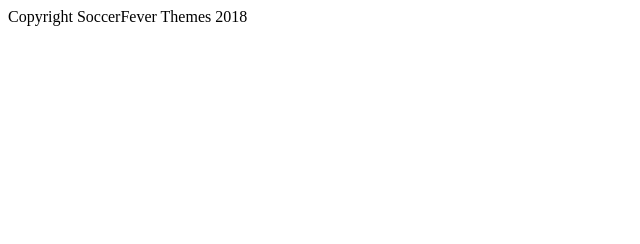
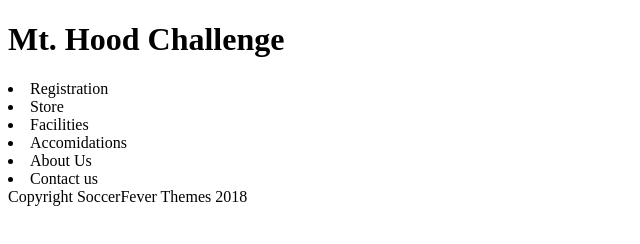
Before and after one commit to bsypher/soccerdemo, a plain HTML site: page index.html in a window 1280 px wide. Shown: the whole page, without its empty margins (0-640 px from the left). Drawn offline with Linux system fonts and the light colour scheme.

Commit message:
updated index.html

```diff
--- a/index.html
+++ b/index.html
@@ -7,10 +7,21 @@
 
 <body>
 	<div id = "big_wrapper">
-	<header id = "top menu">
+	<header id = "top_header">
+	<h1> Mt. Hood Challenge<h1>
+
 
 
 </header>
+<nav id = "top_menu">
+	<li> Registration </li>
+	<li> Store </li>
+	<li> Facilities</li>
+	<li> Accomidations</li>
+	<li> About Us </li>
+	<li> Contact us </li>
+
+</nav>
 
 
 
```
